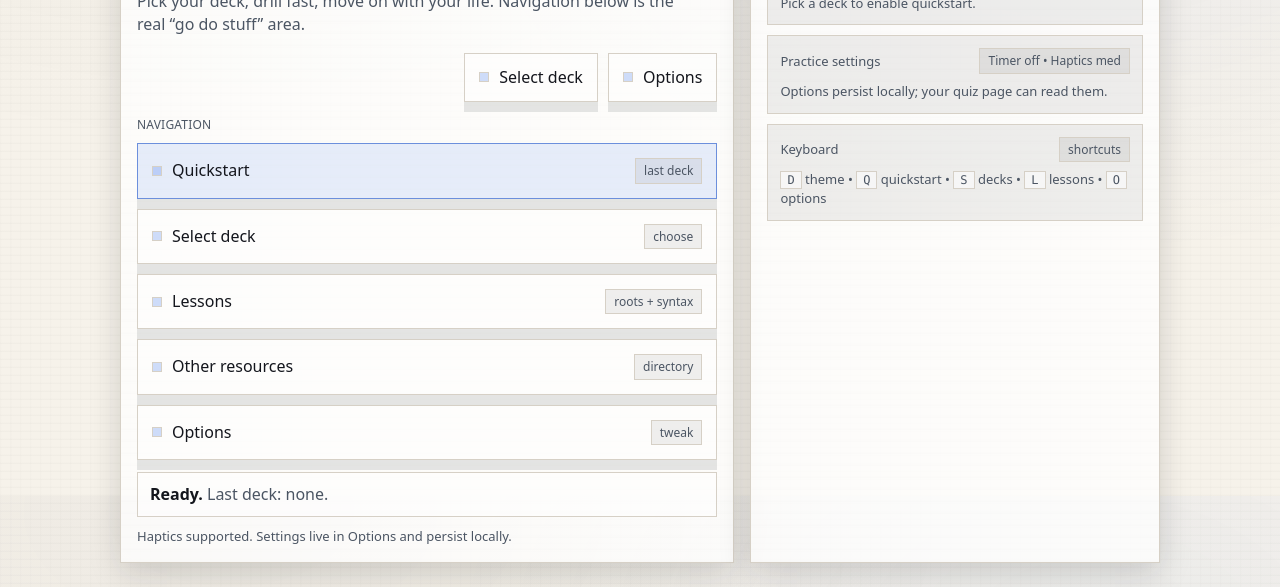
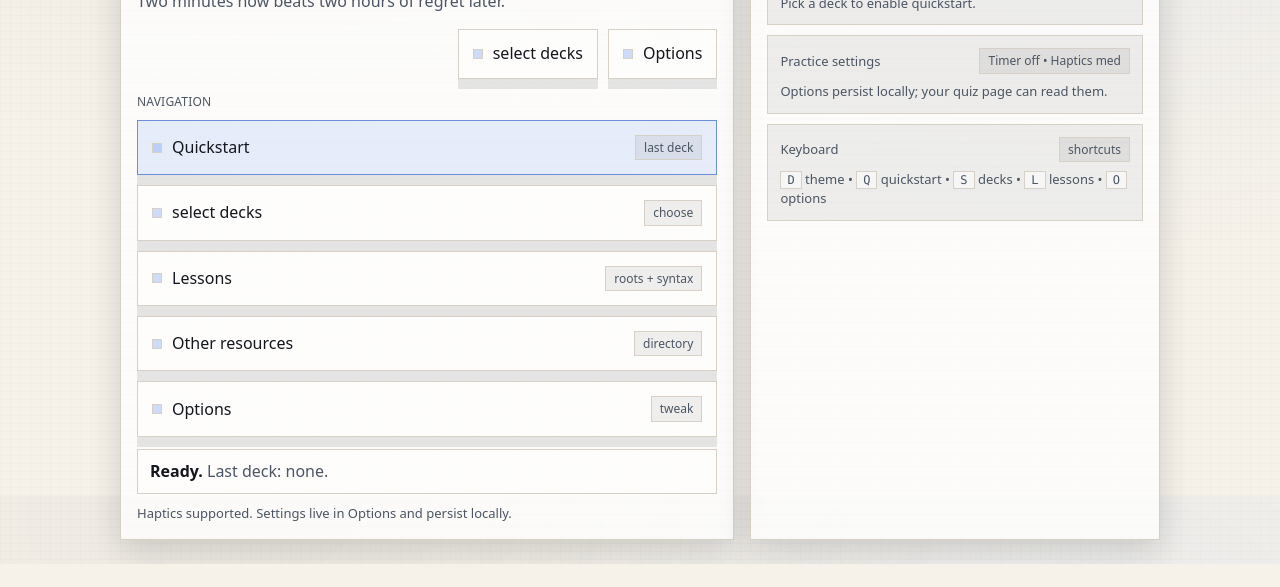
Before and after one commit to RedFoxNul/incontext, a plain HTML site: page index.html in a window 1280 px wide. Shown: the part 304-891 px from the top of the page. After the commit the page ends 868 px from the top, so only its background shows below. Drawn offline with Linux system fonts and the light colour scheme.

Commit message:
Update index.html
Added welcome messages

```diff
--- a/index.html
+++ b/index.html
@@ -314,7 +314,7 @@
       <div class="topbar">
         <header>
           <div class="brand">
-            <h1>Farsi Practice Lab</h1>
+            <h1>In context: A Farsi Practice Lab by سیامک</h1>
             <p>Ink & Paper home: clean launch pad + sane defaults. We’re keeping it snappy, not bureaucratic.</p>
           </div>
           <div class="controls">
@@ -333,10 +333,10 @@
           <div class="hero">
             <div class="heroText">
               <h2>Practice vocab in <span class="accent">context</span>.</h2>
-              <p>Pick your deck, drill fast, move on with your life. Navigation below is the real “go do stuff” area.</p>
+              <p id="welcomeMsg">$REF{SELECT_WELCOME_MESSAGE}</p>
             </div>
             <div class="cta">
-              <a class="btn" id="selectDeckBtn" href="./decks/index.html"><span class="dot"></span>Select deck</a>
+              <a class="btn" id="selectDeckBtn" href="./decks/index.html"><span class="dot"></span>select decks</a>
               <button class="btn" id="optionsBtn" type="button"><span class="dot"></span>Options</button>
             </div>
           </div>
@@ -350,7 +350,7 @@
               <span class="badge">last deck</span>
             </a>
             <a class="btn navBtn" id="navSelectDeck" href="./decks/index.html">
-              <span class="navLeft"><span class="dot"></span>Select deck</span>
+              <span class="navLeft"><span class="dot"></span>select decks</span>
               <span class="badge">choose</span>
             </a>
             <a class="btn navBtn" id="navLessons" href="./lessons/index.html">
@@ -453,6 +453,61 @@
     // --- Keys (shared with quiz page later) ---
     const THEME_KEY = "fpl_theme";
     const LAST_DECK_KEY = "fpl_lastDeck";
+
+    // --- Welcome message (random per visit) ---
+    const WELCOME_TOKEN = "$REF{SELECT_WELCOME_MESSAGE}";
+    const WELCOME_LAST_IDX_KEY = "fpl_welcomeLastIdx";
+
+    // Edit these freely.
+    const WELCOME_MESSAGES = [
+      "Warm up your brain: pick a deck and go.",
+      "New day, new words. Your future self will thank you, hopefully in farsi.",
+      "Context is king. Vocab without sentences is just confetti.",
+      "Two minutes now beats two hours of regret later.",
+      "Pick a deck. Practice. Become mildly unstoppable.",
+      "Failure is the path too mastery.",
+      "حالا شروع کن — your only job is to start.",
+      "If you can scroll, you can study. Tragic but true.",
+      "Small wins stack. One deck at a time.",
+      "Back for more?",
+      "It's good to see you again!",
+      "Ready to give your goals the persian fist?",
+      "Another day, another deck.",
+      "Glad you're back! Ready to get smarter?",
+    ];
+
+    function setRandomWelcomeMessage(){
+      const el = document.getElementById("welcomeMsg");
+      if(!el) return;
+
+      const current = (el.textContent || "").trim();
+      const shouldReplace =
+        current === "" ||
+        current.includes("SELECT_WELCOME_MESSAGE") ||
+        current.includes(WELCOME_TOKEN);
+
+      if(!shouldReplace) return;
+
+      const n = WELCOME_MESSAGES.length;
+      if(n === 0) return;
+
+      const lastRaw = lsGet(WELCOME_LAST_IDX_KEY, "-1");
+      const lastIdx = Number.isFinite(parseInt(lastRaw, 10)) ? parseInt(lastRaw, 10) : -1;
+
+      let idx = Math.floor(Math.random() * n);
+      if(n > 1 && idx === lastIdx){
+        // Avoid repeating the previous message.
+        idx = (idx + 1 + Math.floor(Math.random() * (n - 1))) % n;
+      }
+
+      lsSet(WELCOME_LAST_IDX_KEY, String(idx));
+
+      const lastDeck = getLastDeck();
+      const deckName = lastDeck ? lastDeck.name : "a deck";
+      const msg = String(WELCOME_MESSAGES[idx]).replaceAll("{deck}", deckName);
+
+      el.textContent = msg;
+    }
 
     const TIMER_ENABLED_KEY = "fvq_timerEnabled";
     const TIMER_SECONDS_KEY = "fvq_timerSeconds";
@@ -690,6 +745,7 @@
     loadTheme();
     loadHaptics();
     updateStatus();
+    setRandomWelcomeMessage();
 
     $("#note").textContent = supportsVibrate
       ? "Haptics supported. Settings live in Options and persist locally."
```
